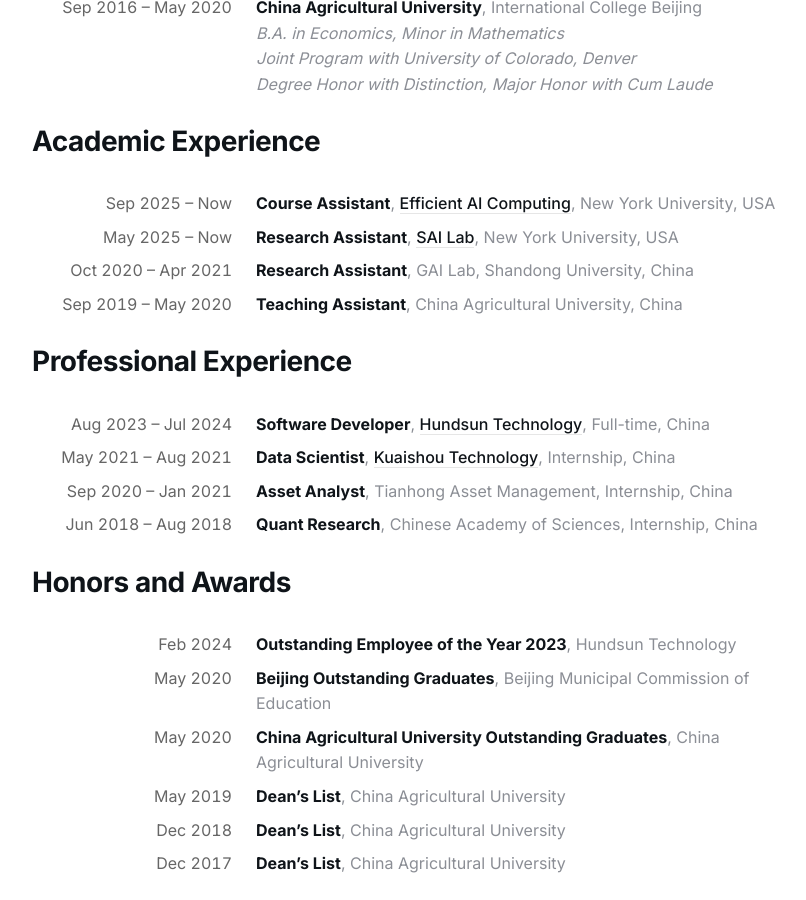
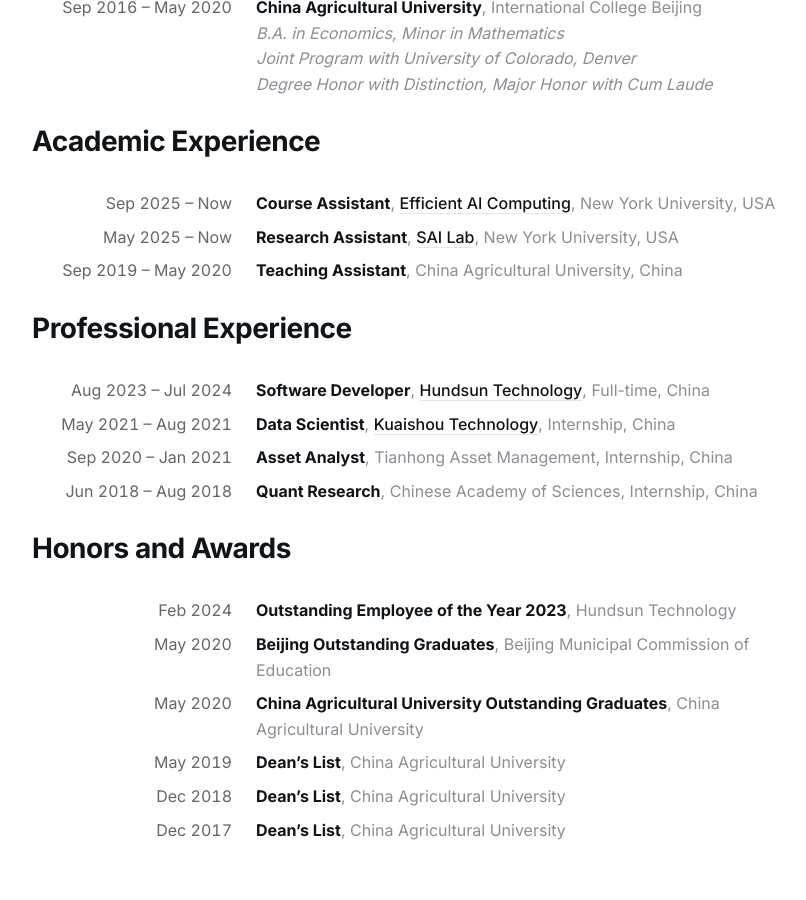
Before and after one commit to shawnyin128/shawnyin128.github.io, a Jekyll site: the page built from _pages/about.md, in a window 1280 px wide and 900 px high, scrolled down 957 px. Shown: the whole window, without its empty margins (228-1034 px from the left). Built offline with Jekyll 4.4.1, drawn with Linux system fonts in a browser that asks for light colours; a style sheet for code colours, icons or effects is not loaded.

Commit message:
about update

```diff
--- a/_pages/about.md
+++ b/_pages/about.md
@@ -48,11 +48,6 @@
 <dt>May 2025 – Now</dt>
 <dd>
 <strong>Research Assistant</strong>, <a href="https://saiqianzhang.com/Lab/" target="_blank">SAI Lab</a>, New York University, USA<br>
-</dd>
-
-<dt>Oct 2020 – Apr 2021</dt>
-<dd>
-<strong>Research Assistant</strong>, GAI Lab, Shandong University, China<br>
 </dd>
 
 <dt>Sep 2019 – May 2020</dt>
```
